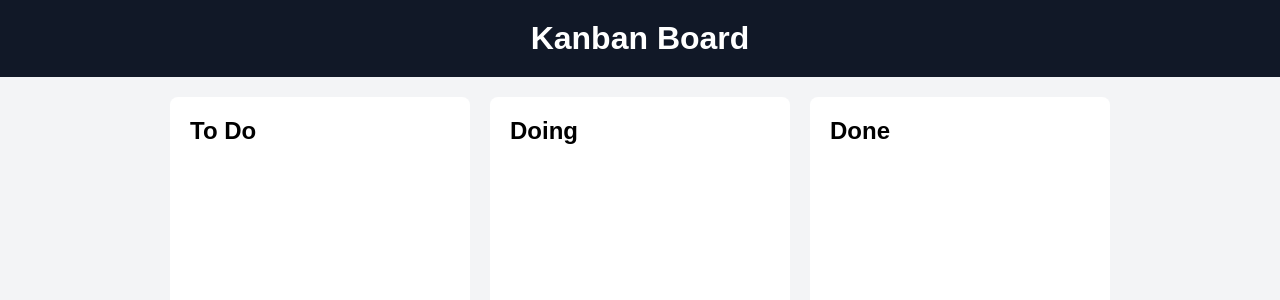
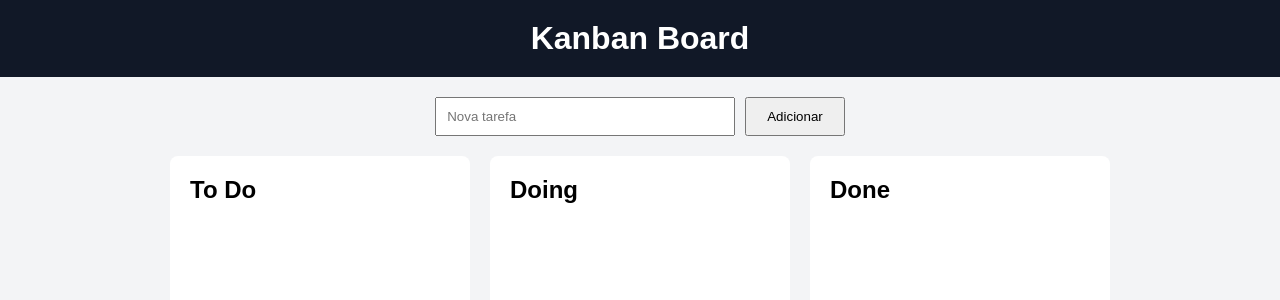
Before and after one commit to gdev-13/react-kanban, a React (Vite) app: page / in a window 1280 px wide. Shown: the top 300 px of the page. Built offline with nearby package versions, Linux system fonts and the light colour scheme.

Commit message:
feat: implementar criação de tarefas

```diff
--- a/src/App.jsx
+++ b/src/App.jsx
@@ -1,15 +1,56 @@
+import { useState } from 'react'
 import Header from './components/Header/Header'
 import Column from './components/Column/Column'
 
 function App() {
+  const [task, setTask] = useState('')
+  const [tasks, setTasks] = useState([])
+
+  function handleAddTask() {
+    if (!task) return
+
+    const newTask = {
+      id: Date.now(),
+      title: task,
+      status: 'todo'
+    }
+
+    setTasks([...tasks, newTask])
+    setTask('')
+  }
+
   return (
     <div>
       <Header />
 
+      <div className="task-form">
+        <input
+          type="text"
+          placeholder="Nova tarefa"
+          value={task}
+          onChange={(e) => setTask(e.target.value)}
+        />
+
+        <button onClick={handleAddTask}>
+          Adicionar
+        </button>
+      </div>
+
       <main className="board">
-        <Column title="To Do" />
-        <Column title="Doing" />
-        <Column title="Done" />
+        <Column
+          title="To Do"
+          tasks={tasks.filter(task => task.status === 'todo')}
+        />
+
+        <Column
+          title="Doing"
+          tasks={tasks.filter(task => task.status === 'doing')}
+        />
+
+        <Column
+          title="Done"
+          tasks={tasks.filter(task => task.status === 'done')}
+        />
       </main>
     </div>
   )
--- a/src/components/Column/Column.css
+++ b/src/components/Column/Column.css
@@ -5,3 +5,10 @@
   border-radius: 8px;
   padding: 20px;
 }
+
+.task-card {
+  background: #e5e7eb;
+  padding: 10px;
+  border-radius: 6px;
+  margin-top: 10px;
+}
--- a/src/components/Column/Column.jsx
+++ b/src/components/Column/Column.jsx
@@ -1,9 +1,15 @@
 import './Column.css'
 
-function Column({ title }) {
+function Column({ title, tasks }) {
   return (
     <div className="column">
       <h2>{title}</h2>
+
+      {tasks.map(task => (
+        <div className="task-card" key={task.id}>
+          {task.title}
+        </div>
+      ))}
     </div>
   )
 }
--- a/src/styles/global.css
+++ b/src/styles/global.css
@@ -15,3 +15,20 @@ body {
   gap: 20px;
   padding: 20px;
 }
+
+.task-form {
+  display: flex;
+  justify-content: center;
+  gap: 10px;
+  margin-top: 20px;
+}
+
+.task-form input {
+  width: 300px;
+  padding: 10px;
+}
+
+.task-form button {
+  padding: 10px 20px;
+  cursor: pointer;
+}
```
